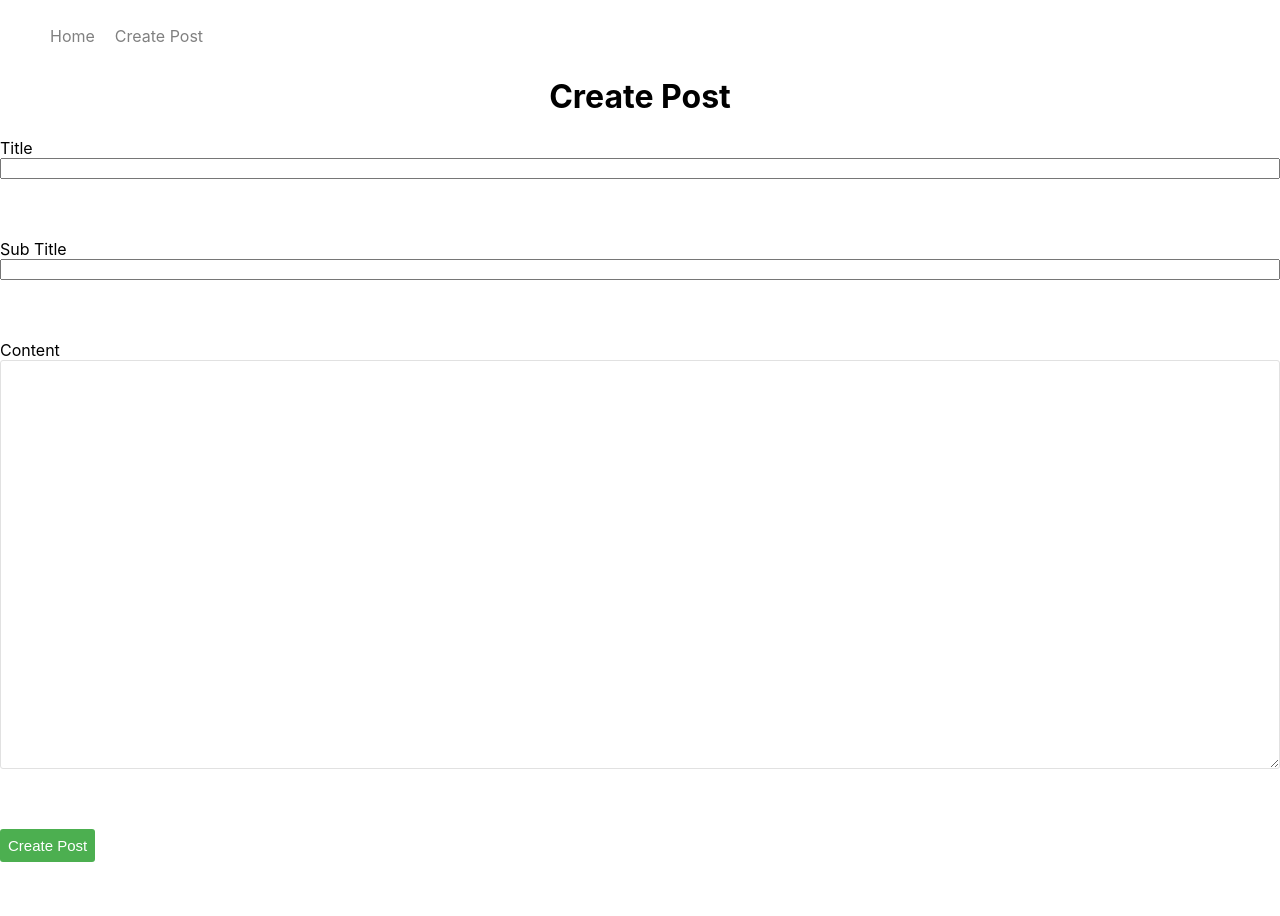
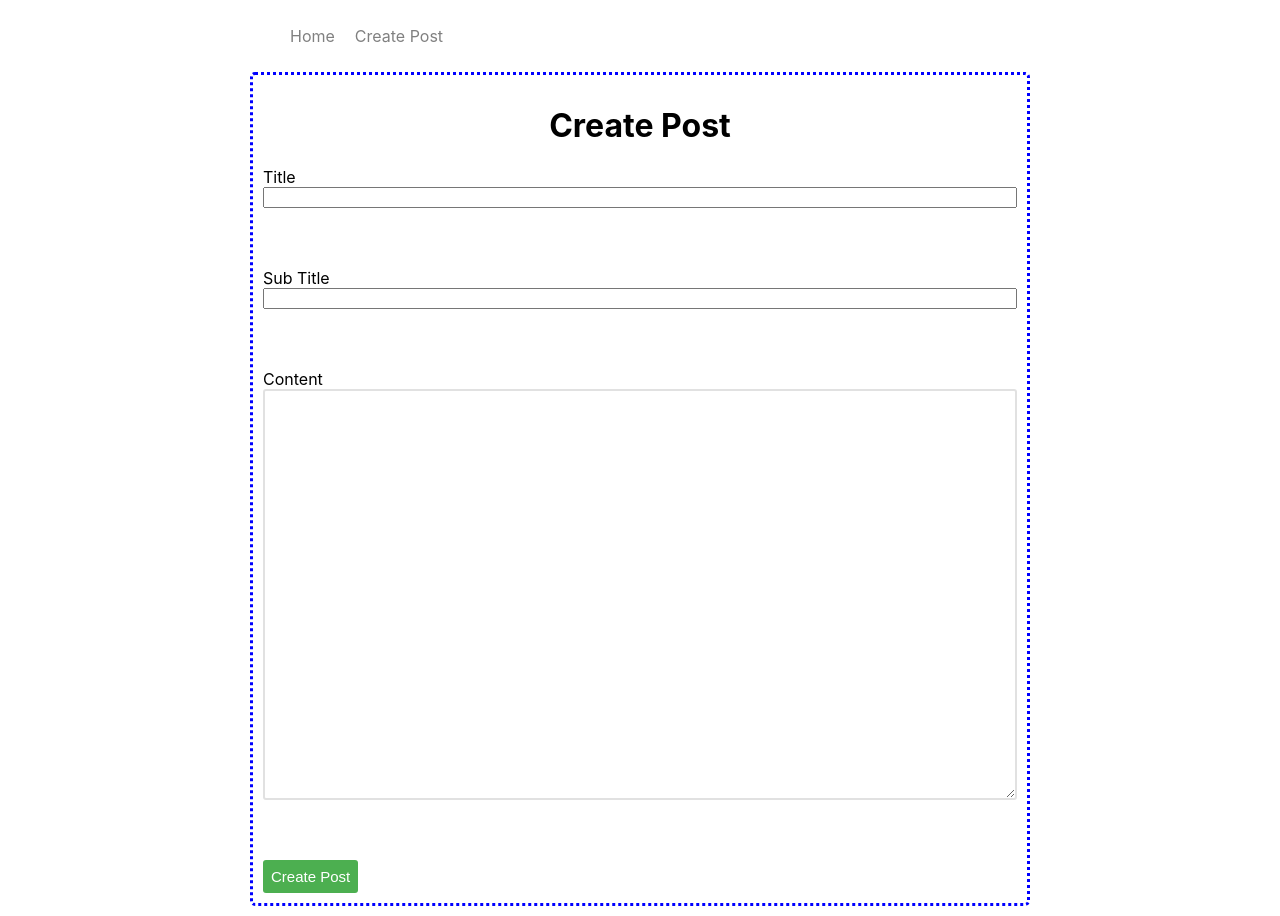
Before and after one commit to JaswantSingh007/react-hooks-blog, a React (Create React App) app: page /create-post in a window 1280 px wide. Before the commit the page ends 862 px from the top, so only its background shows below. Built offline with nearby package versions, Linux system fonts and the light colour scheme; the HTML template or start-up script is replaced by a standard one.

Commit message:
added post to firebase

```diff
--- a/src/components/CreatePost.js
+++ b/src/components/CreatePost.js
@@ -1,4 +1,5 @@
 import { useState } from "react";
+import {firestore} from "../firebase";
 
 function CreatePost() {
   const[title, setTitle]=useState();
@@ -11,6 +12,13 @@ function CreatePost() {
     console.log("title:", title);
     console.log("subTitle:", subTitle);
     console.log("content:", content);
+
+    firestore.collection('posts').add({
+      title,
+      subTitle,
+      content,
+      createdAt:new Date()
+    });
   }
   return (
     <div className="create-post">
--- a/src/index.css
+++ b/src/index.css
@@ -12,6 +12,10 @@ code {
     monospace;
 }
 
+.container {
+  width: 800px;
+  margin: 0 auto;
+}
 
 /* Styles For Navbar */
 #nav ul{
@@ -32,6 +36,12 @@ code {
 }
 
 /* Styles for Create Post */
+.create-post{
+  margin: 10px;
+  border: 3px dotted blue;
+  border-radius: 5px;
+  padding: 10px;
+}
 .create-post h1{
   text-align: center;
 }
@@ -45,13 +55,13 @@ code {
 }
 .create-post .form-field-input{
   height: 37px;
-  border: 1px solid #e1e1e1;
+  border: 2px solid #e1e1e1;
   border-radius: 3px;
   font-size: 18px;
   padding-left: 10px;
 }
 .create-post .form-field textarea{
-  border: 1px solid #e1e1e1;
+  border: 2px solid #e1e1e1;
   height: 400px;
   font-size: 18px;
   padding-left: 10px;
--- a/src/index.js
+++ b/src/index.js
@@ -1,5 +1,5 @@
 import React from 'react';
-import ReactDOM from 'react-dom';
+import ReactDOM from 'react-dom/client';
 import './index.css';
 import App from './components/App';
 import {BrowserRouter as Router} from 'react-router-dom';
```
Also changed, not shown: src/hooks.js (added).
